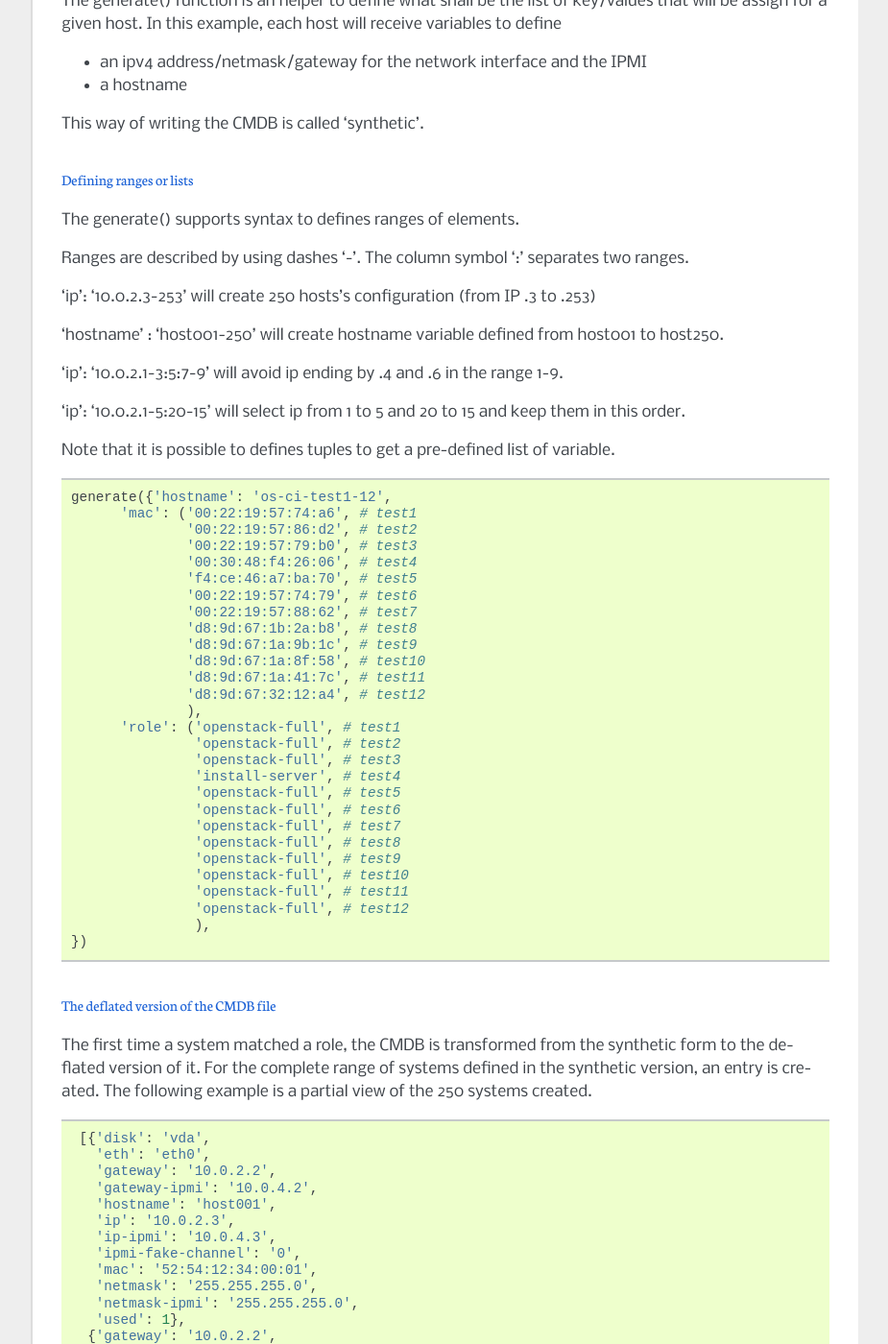
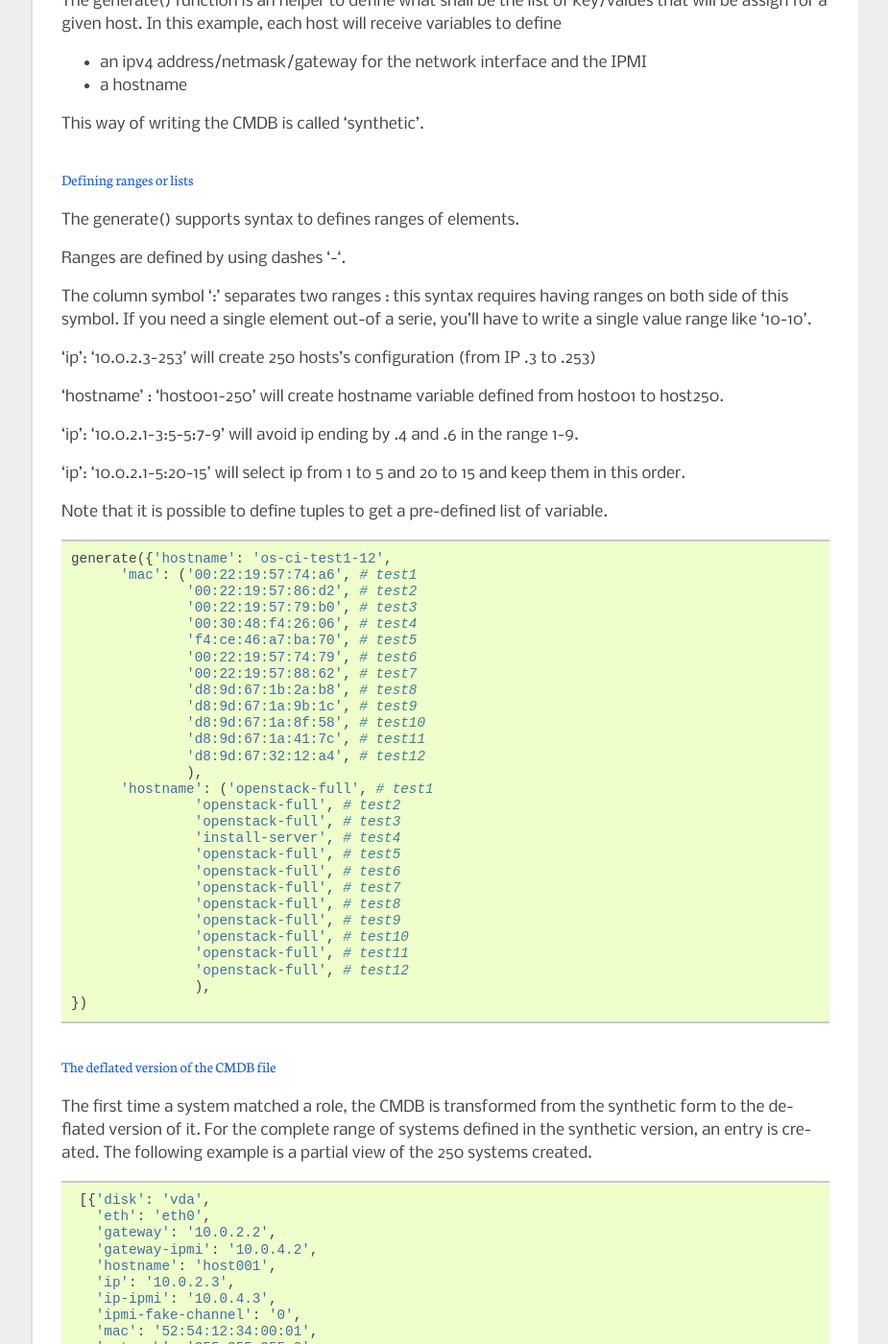
Before and after one commit to redhat-cip/edeploy, a Sphinx documentation site: the page built from docs/eDeployUserGuide.rst, in a window 1280 px wide and 1400 px high, scrolled down 31748 px. Shown: the whole window at 96% size, without its empty margins (198-1123 px from the left). Built offline with Sphinx 7.4.7, drawn with Linux system fonts in a browser that asks for light colours.

Commit message:
doc: Fixing single ip range documentation
Writing 10:20 isn't supported by edeploy, it shall be written
10-10:20-20 instead.

```diff
--- a/docs/eDeployUserGuide.rst
+++ b/docs/eDeployUserGuide.rst
@@ -1369,18 +1369,20 @@ Defining ranges or lists
 
 The generate() supports syntax to defines ranges of elements.
 
-Ranges are described by using dashes '-'. The column symbol ':' separates
-two ranges.
+Ranges are defined by using dashes '-'.
+
+The column symbol ':' separates two ranges : this syntax requires having ranges on both side of this symbol.
+If you need a single element out-of a serie, you'll have to write a single value range like '10-10'.
 
 'ip': '10.0.2.3-253' will create 250 hosts's configuration (from IP .3 to .253)
 
 'hostname' : 'host001-250' will create hostname variable defined from host001 to host250.
 
-'ip': '10.0.2.1-3:5:7-9' will avoid ip ending by .4 and .6 in the range 1-9.
+'ip': '10.0.2.1-3:5-5:7-9' will avoid ip ending by .4 and .6 in the range 1-9.
 
 'ip': '10.0.2.1-5:20-15' will select ip from 1 to 5 and 20 to 15 and keep them in this order.
 
-Note that it is possible to defines tuples to get a pre-defined list of variable.
+Note that it is possible to define tuples to get a pre-defined list of variable.
 
 .. code:: python
 
@@ -1398,7 +1400,7 @@ Note that it is possible to defines tuples to get a pre-defined list of variable
                   'd8:9d:67:1a:41:7c', # test11
                   'd8:9d:67:32:12:a4', # test12
                   ),
-          'role': ('openstack-full', # test1
+          'hostname': ('openstack-full', # test1
                    'openstack-full', # test2
                    'openstack-full', # test3
                    'install-server', # test4
```
